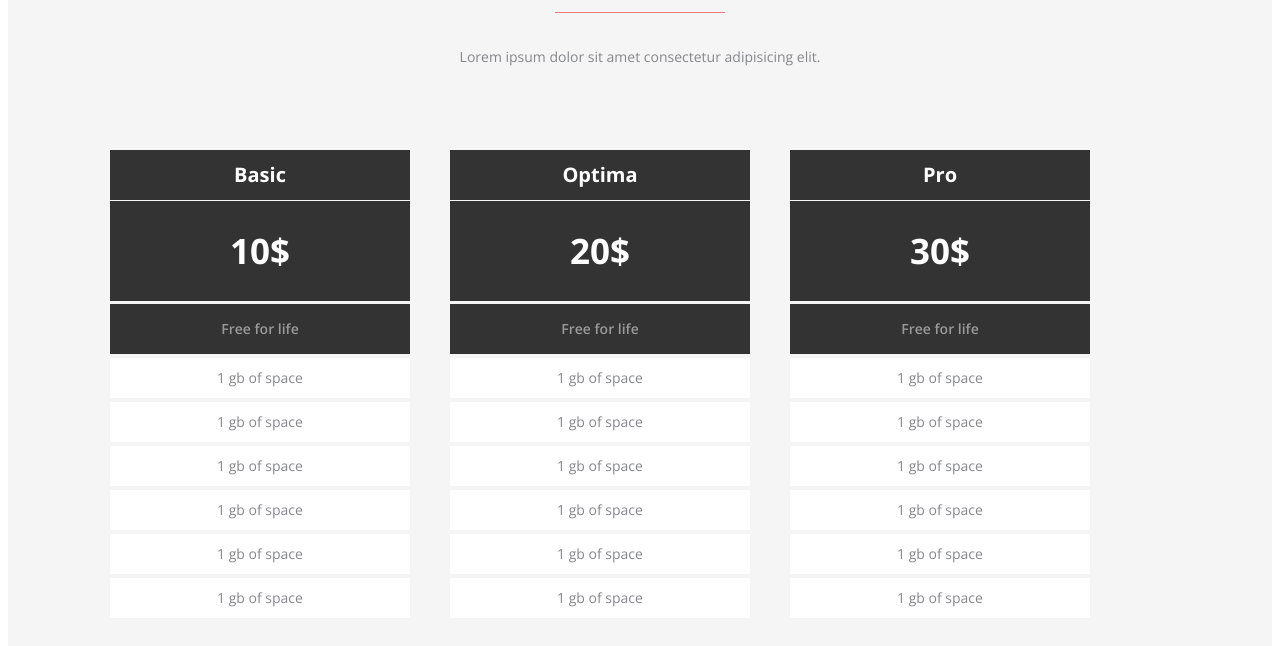
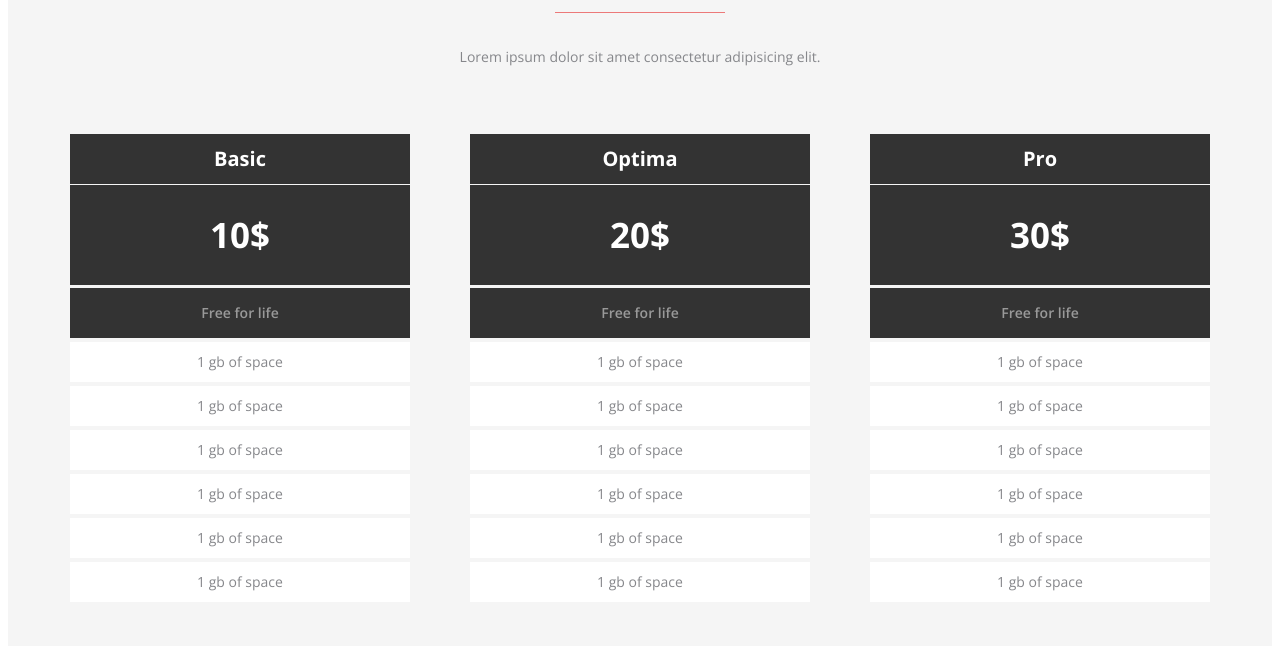
Before and after one commit to bfviktoryia/landing, a plain HTML site: page index.html in a window 1280 px wide. Shown: the part 724-1370 px from the top of the page. Drawn offline with nearby package versions, Linux system fonts and the light colour scheme.

```diff
--- a/css/awesome.css
+++ b/css/awesome.css
@@ -42,10 +42,15 @@ padding: 80px 0;
 .awesome-wrap {
 display: flex;
 flex-wrap: wrap;
+justify-content: space-between;
+margin: 0 -15px;
+
 }
 
 .awesome-item {
-    width: 350px
+    width: 350px;
+    margin: 0 15px;
+
 
 }
 .awesome-item-title {
--- a/css/pricing.css
+++ b/css/pricing.css
@@ -1,3 +1,9 @@
+ul {
+    padding-inline-start: 0px;
+    margin-block-start: 0em;
+    margin-block-end: 0em;
+
+}
 .pricing {
     background-color: #F5F5F5;
     padding: 80px 0;
@@ -5,55 +11,55 @@
 .pricing-wrap {
     display: flex;
     flex-wrap: wrap;
-    text-align: center;
+    justify-content: space-between;
+    margin: 0 -15px;
 }
 
 .pricing-item {
     width: 340px;
     list-style-type: none;
-}
-.pricing-item__1 {
+    margin: 0 15px;
 
 }
-.plan {
+
+.pricing-item-plan {
    background-color: #333333;
    line-height: 50px;
    font-weight: 700;
    font-size: 20px;
+   text-align: center;
    color: #ffffff;
    margin-bottom: 1px;
 
+
 }
-.price {
+.pricing-item-price {
 background-color: #333333;
 line-height: 100px;
 font-weight: 700;
 font-size: 35px;
+text-align: center;
 color: #ffffff;
 margin-bottom: 3px;
 }
 
-.duration {
+.pricing-item-duration {
     background-color: #333333;
     line-height: 50px;
     font-weight: 600;
     font-size: 14px;
+    text-align: center;
     color: rgba(255, 255, 255, 0.5);
     margin-bottom: 4px;
 
 }
-.amount {
+.pricing-item-amount {
     background-color: #ffffff;
     line-height: 40px;
     font-weight: 400;
     font-size: 14px;
+    text-align: center;
     color: rgba(134, 135, 139, 1);
     margin-bottom: 4px;
 
 }
-.pricing-item__2 {
-
-}
-.pricing-item__3 {
-
-}
--- a/index.html
+++ b/index.html
@@ -71,7 +71,6 @@
         </div>
 
 
-
 </section>
 
 
@@ -92,44 +91,42 @@
 
    <div class="pricing-wrap">
 
-       <ul class="pricing-item pricing-item__1">
-        <li class="plan">Basic</li>
-        <li class="price">10$</li>
-        <li class="duration">Free for life</li>
-        <li class="amount">1 gb of space</li>
-        <li class="amount">1 gb of space</li>
-        <li class="amount">1 gb of space</li>
-        <li class="amount">1 gb of space</li>
-        <li class="amount">1 gb of space</li>
-        <li class="amount">1 gb of space</li>
+       <ul class="pricing-item">
+        <li class="pricing-item-plan">Basic</li>
+        <li class="pricing-item-price">10$</li>
+        <li class="pricing-item-duration">Free for life</li>
+        <li class="pricing-item-amount">1 gb of space</li>
+        <li class="pricing-item-amount">1 gb of space</li>
+        <li class="pricing-item-amount">1 gb of space</li>
+        <li class="pricing-item-amount">1 gb of space</li>
+        <li class="pricing-item-amount">1 gb of space</li>
+        <li class="pricing-item-amount">1 gb of space</li>
        </ul>
 
 
-       <ul class="pricing-item pricing-item__2">
-        <li class="plan">Optima</li>
-        <li class="price">20$</li>
-        <li class="duration">Free for life</li>
-        <li class="amount">1 gb of space</li>
-        <li class="amount">1 gb of space</li>
-        <li class="amount">1 gb of space</li>
-        <li class="amount">1 gb of space</li>
-        <li class="amount">1 gb of space</li>
-        <li class="amount">1 gb of space</li>
+       <ul class="pricing-item">
+        <li class="pricing-item-plan">Optima</li>
+        <li class="pricing-item-price">20$</li>
+        <li class="pricing-item-duration">Free for life</li>
+        <li class="pricing-item-amount">1 gb of space</li>
+        <li class="pricing-item-amount">1 gb of space</li>
+        <li class="pricing-item-amount">1 gb of space</li>
+        <li class="pricing-item-amount">1 gb of space</li>
+        <li class="pricing-item-amount">1 gb of space</li>
+        <li class="pricing-item-amount">1 gb of space</li>
+       </ul>
 
-        </ul>
-
-            <ul class="pricing-item pricing-item__3">
-        <li class="plan">Pro</li>
-        <li class="price">30$</li>
-        <li class="duration">Free for life</li>
-        <li class="amount">1 gb of space</li>
-        <li class="amount">1 gb of space</li>
-        <li class="amount">1 gb of space</li>
-        <li class="amount">1 gb of space</li>
-        <li class="amount">1 gb of space</li>
-        <li class="amount">1 gb of space</li>
-
-            </ul>
+       <ul class="pricing-item">
+        <li class="pricing-item-plan">Pro</li>
+        <li class="pricing-item-price">30$</li>
+        <li class="pricing-item-duration">Free for life</li>
+        <li class="pricing-item-amount">1 gb of space</li>
+        <li class="pricing-item-amount">1 gb of space</li>
+        <li class="pricing-item-amount">1 gb of space</li>
+        <li class="pricing-item-amount">1 gb of space</li>
+        <li class="pricing-item-amount">1 gb of space</li>
+        <li class="pricing-item-amount">1 gb of space</li>
+       </ul>
 </div>
     </div>
 
```
Also changed, not shown: 1 other file.
